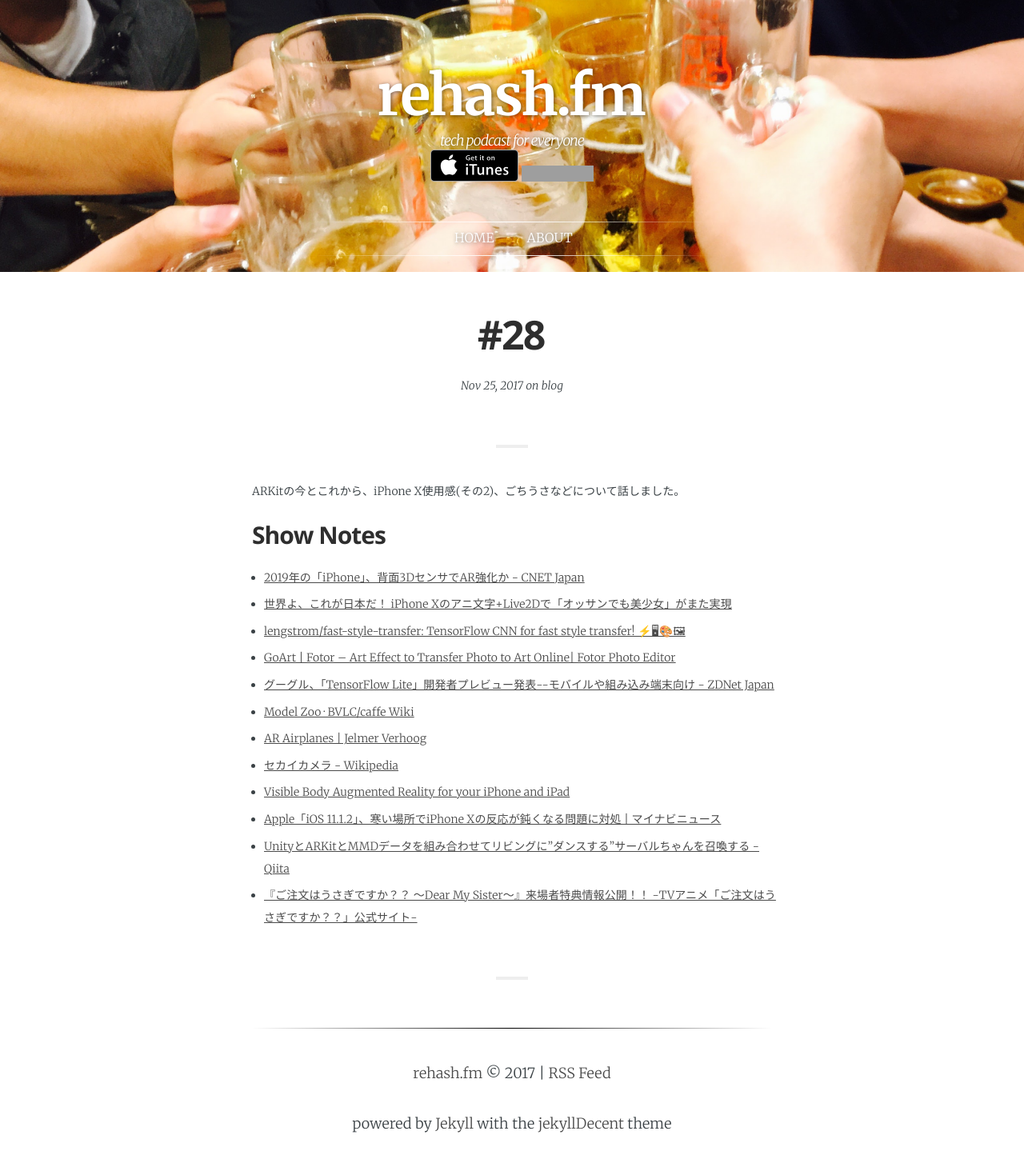
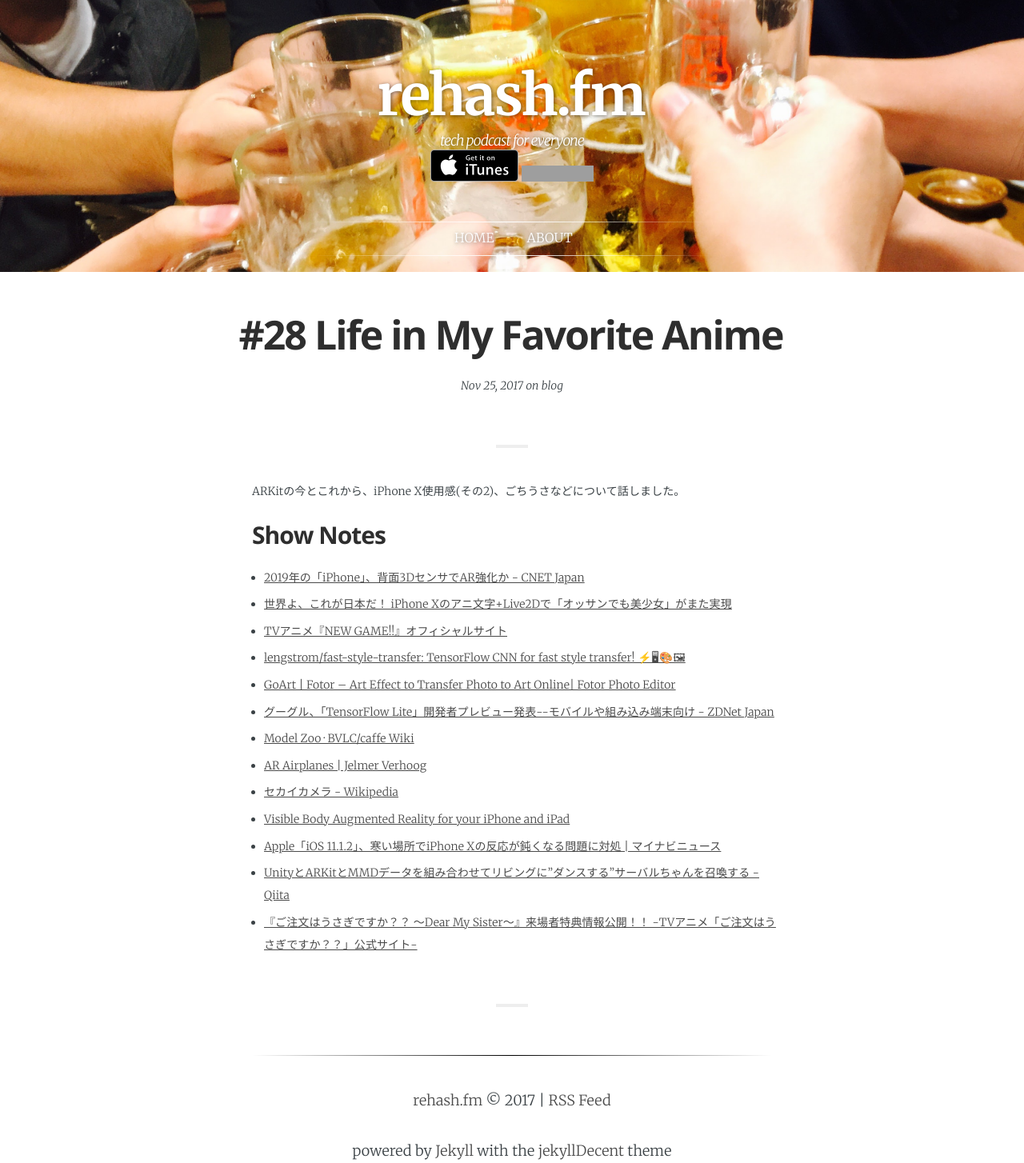
Before and after one commit to rehashfm/rehash.fm, a Jekyll site: the page built from _posts/2017-11-26-28.md, in a window 1280 px wide. Shown: the whole page at 80% size. Built offline with Jekyll 4.4.1, drawn with Linux system fonts in a browser that asks for light colours; some web fonts are replaced; before the commit the page ends 1421 px from its top, so only the background shows below that; grey boxes are pictures that could not be loaded.

Commit message:
add the title to 2017-11-26-28

```diff
--- a/_posts/2017-11-26-28.md
+++ b/_posts/2017-11-26-28.md
@@ -1,6 +1,6 @@
 ---
 layout:            post
-title:             "#28"
+title:             "#28 Life in My Favorite Anime"
 date:              2017-11-26 07:00:00 +0900
 tags:              blog
 category:          Blog
@@ -12,6 +12,7 @@ ARKitの今とこれから、iPhone X使用感(その2)、ごちうさなどに
 ## Show Notes
 - [2019年の「iPhone」、背面3DセンサでAR強化か \- CNET Japan](https://japan.cnet.com/article/35110411/){:target="_blank"}
 - [世界よ、これが日本だ！ iPhone Xのアニ文字\+Live2Dで「オッサンでも美少女」がまた実現](http://panora.tokyo/wp-content/uploads/2017/11/ios11-iphone-x-animoji-hero.jpg){:target="_blank"}
+- [TVアニメ『NEW GAME\!\!』オフィシャルサイト](http://newgame-anime.com/){:target="_blank"}
 - [lengstrom/fast\-style\-transfer: TensorFlow CNN for fast style transfer\! ⚡🖥🎨🖼](https://github.com/lengstrom/fast-style-transfer){:target="_blank"}
 - [GoArt \| Fotor – Art Effect to Transfer Photo to Art Online\| Fotor Photo Editor](http://goart.fotor.com/){:target="_blank"}
 - [グーグル、「TensorFlow Lite」開発者プレビュー発表\-\-モバイルや組み込み端末向け \- ZDNet Japan](https://japan.zdnet.com/article/35110479/){:target="_blank"}
```
